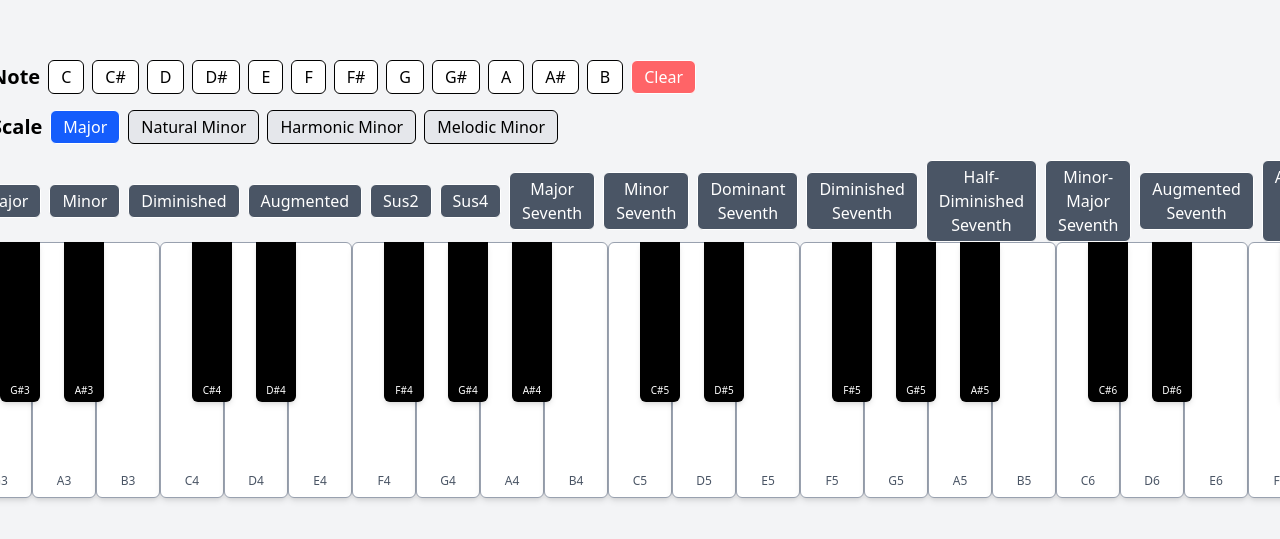
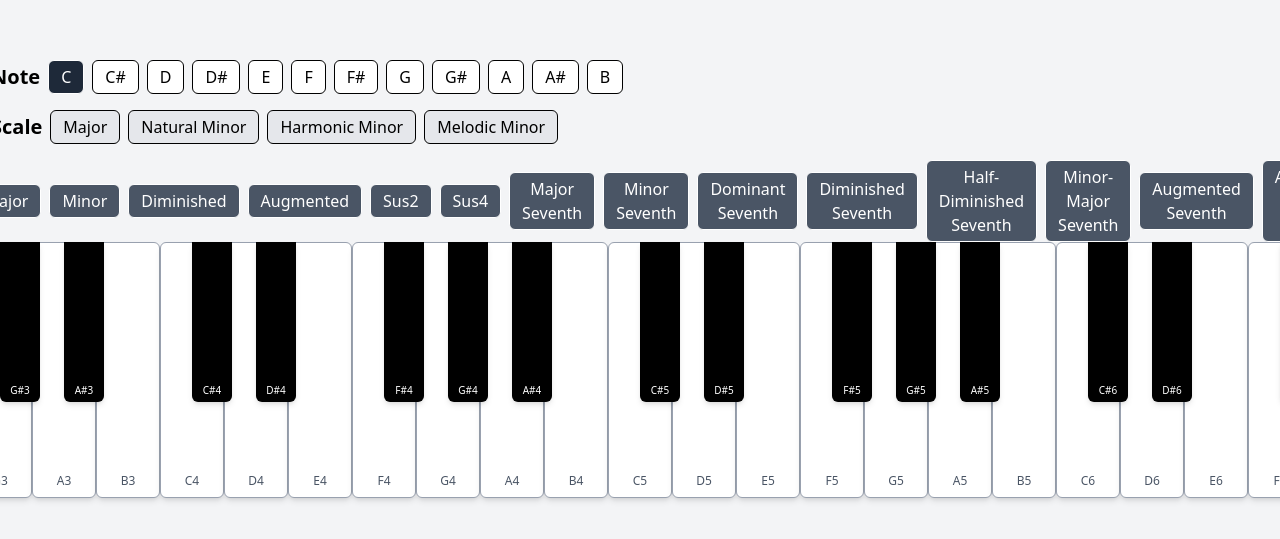
Before and after one commit to ehoover3/Piano, a Next.js app: page / in a window 1280 px wide. Shown: the part 121-660 px from the top of the page. Built offline with nearby package versions, Linux system fonts and the light colour scheme.

Commit message:
fix bug so that user can immediately click a scale or chord

```diff
--- a/src/app/components/UIButtons.tsx
+++ b/src/app/components/UIButtons.tsx
@@ -3,8 +3,8 @@
 import React, { useState } from "react";
 import { enharmonicMap } from "../scales";
 
-type ScaleType = "Major" | "Natural Minor" | "Harmonic Minor" | "Melodic Minor";
-type ChordType = "Major" | "Minor" | "Diminished" | "Augmented" | "Sus2" | "Sus4" | "Major Seventh" | "Minor Seventh" | "Dominant Seventh" | "Diminished Seventh" | "Half-Diminished Seventh" | "Minor-Major Seventh" | "Augmented Seventh" | "Augmented Major Seventh";
+type ScaleType = null | "Major" | "Natural Minor" | "Harmonic Minor" | "Melodic Minor";
+type ChordType = null | "Major" | "Minor" | "Diminished" | "Augmented" | "Sus2" | "Sus4" | "Major Seventh" | "Minor Seventh" | "Dominant Seventh" | "Diminished Seventh" | "Half-Diminished Seventh" | "Minor-Major Seventh" | "Augmented Seventh" | "Augmented Major Seventh";
 
 type UIButtonsProps = {
   selectedScale: string | null;
@@ -14,10 +14,9 @@ type UIButtonsProps = {
   setChordType: (type: ChordType) => void;
   handleSelectScale: (scale: string) => void;
   handleSelectChord: (chordRoot: string | null) => void;
-  clearScale: () => void;
 };
 
-const UIButtons: React.FC<UIButtonsProps> = ({ selectedScale, selectedChordRoot, scaleType, setScaleType, setChordType, handleSelectScale, handleSelectChord, clearScale }) => {
+const UIButtons: React.FC<UIButtonsProps> = ({ selectedScale, selectedChordRoot, scaleType, setScaleType, setChordType, handleSelectScale, handleSelectChord }) => {
   const chromaticNotes = ["C", "C#", "D", "D#", "E", "F", "F#", "G", "G#", "A", "A#", "B"];
   const scaleTypes: ScaleType[] = ["Major", "Natural Minor", "Harmonic Minor", "Melodic Minor"];
   const chordTypes: ChordType[] = ["Major", "Minor", "Diminished", "Augmented", "Sus2", "Sus4", "Major Seventh", "Minor Seventh", "Dominant Seventh", "Diminished Seventh", "Half-Diminished Seventh", "Minor-Major Seventh", "Augmented Seventh", "Augmented Major Seventh"];
@@ -28,14 +27,6 @@ const UIButtons: React.FC<UIButtonsProps> = ({ selectedScale, selectedChordRoot,
       handleSelectScale(note);
     } else {
       handleSelectChord(note);
-    }
-  };
-
-  const handleClear = () => {
-    if (selectionMode === "scale") {
-      clearScale();
-    } else {
-      handleSelectChord(null);
     }
   };
 
@@ -53,9 +44,6 @@ const UIButtons: React.FC<UIButtonsProps> = ({ selectedScale, selectedChordRoot,
             </button>
           );
         })}
-        <button onClick={handleClear} className='px-3 py-1 rounded-md border bg-red-400 text-white'>
-          Clear
-        </button>
       </div>
 
       <div className='flex flex-col gap-4'>
@@ -66,7 +54,9 @@ const UIButtons: React.FC<UIButtonsProps> = ({ selectedScale, selectedChordRoot,
               key={type}
               onClick={() => {
                 setSelectionMode("scale");
+                setChordType(null);
                 if (type !== scaleType) setScaleType(type);
+                if (selectedChordRoot) handleSelectScale(selectedChordRoot);
               }}
               className={`px-3 py-1 rounded-md border ${type === scaleType ? "bg-blue-600 text-white" : "bg-gray-200 text-black"}`}>
               {type}
@@ -78,9 +68,13 @@ const UIButtons: React.FC<UIButtonsProps> = ({ selectedScale, selectedChordRoot,
           <span className='text-xl font-semibold'>Select Chord</span>
           {chordTypes.map((type) => (
             <button
+              key={type}
               onClick={() => {
                 setChordType(type);
                 setSelectionMode("chord");
+                if (selectedScale) {
+                  handleSelectChord(selectedScale); // set chord root to previously selected scale note
+                }
               }}
               className={`px-3 py-1 rounded-md border text-white ${selectedChordRoot ? "bg-green-600" : "bg-gray-600"}`}>
               {type}
--- a/src/app/page.tsx
+++ b/src/app/page.tsx
@@ -18,10 +18,10 @@ const blackNotesBase = [
 
 export default function Home() {
   const [playedNote, setPlayedNote] = useState<string | null>(null);
-  const [selectedScale, setSelectedScale] = useState<string | null>(null);
-  const [scaleType, setScaleType] = useState<"Major" | "Natural Minor" | "Harmonic Minor" | "Melodic Minor">("Major");
-  const [chordType, setChordType] = useState<"Major" | "Minor" | "Diminished" | "Augmented" | "Sus2" | "Sus4" | "Major Seventh" | "Minor Seventh" | "Dominant Seventh" | "Diminished Seventh" | "Half-Diminished Seventh" | "Minor-Major Seventh" | "Augmented Seventh" | "Augmented Major Seventh">("Major");
+  const [selectedScale, setSelectedScale] = useState<string | null>("C");
   const [selectedChordRoot, setSelectedChordRoot] = useState<string | null>(null);
+  const [scaleType, setScaleType] = useState<null | "Major" | "Natural Minor" | "Harmonic Minor" | "Melodic Minor">(null);
+  const [chordType, setChordType] = useState<null | "Major" | "Minor" | "Diminished" | "Augmented" | "Sus2" | "Sus4" | "Major Seventh" | "Minor Seventh" | "Dominant Seventh" | "Diminished Seventh" | "Half-Diminished Seventh" | "Minor-Major Seventh" | "Augmented Seventh" | "Augmented Major Seventh">(null);
 
   const playSound = (note: string, octave: number) => {
     const audioContext = new (window.AudioContext || (window as any).webkitAudioContext)();
@@ -48,7 +48,7 @@ export default function Home() {
   const getKeyColor = (note: string) => {
     const normalizedNote = enharmonicMap[note] || note;
     const normalizedChordRoot = selectedChordRoot ? enharmonicMap[selectedChordRoot] || selectedChordRoot : null;
-    if (selectedChordRoot) {
+    if (selectedChordRoot && chordType) {
       const chordNotes = getChordNotes(selectedChordRoot, chordType).map((n) => enharmonicMap[n] || n);
       if (normalizedNote === normalizedChordRoot) return "#248232"; // Green for root
       if (chordNotes.includes(normalizedNote)) return "#007BFF"; // Blue for chord tones
@@ -138,7 +138,7 @@ export default function Home() {
 
   return (
     <div className='flex flex-col items-center justify-center min-h-screen p-4 bg-gray-100'>
-      <UIButtons selectedScale={selectedScale} selectedChordRoot={selectedChordRoot} scaleType={scaleType} setScaleType={setScaleType} setChordType={setChordType} handleSelectScale={handleSelectScale} handleSelectChord={handleSelectChord} clearScale={() => setSelectedScale(null)} />
+      <UIButtons selectedScale={selectedScale} selectedChordRoot={selectedChordRoot} scaleType={scaleType} setScaleType={setScaleType} setChordType={setChordType} handleSelectScale={handleSelectScale} handleSelectChord={handleSelectChord} />
       <Keyboard octaves={octaves} whiteNotesBase={whiteNotesBase} blackNotesBase={blackNotesBase} handlePlayNote={handlePlayNote} getKeyColor={getKeyColor} />
       {playedNote && (
         <div className='mt-6 text-lg'>
```
